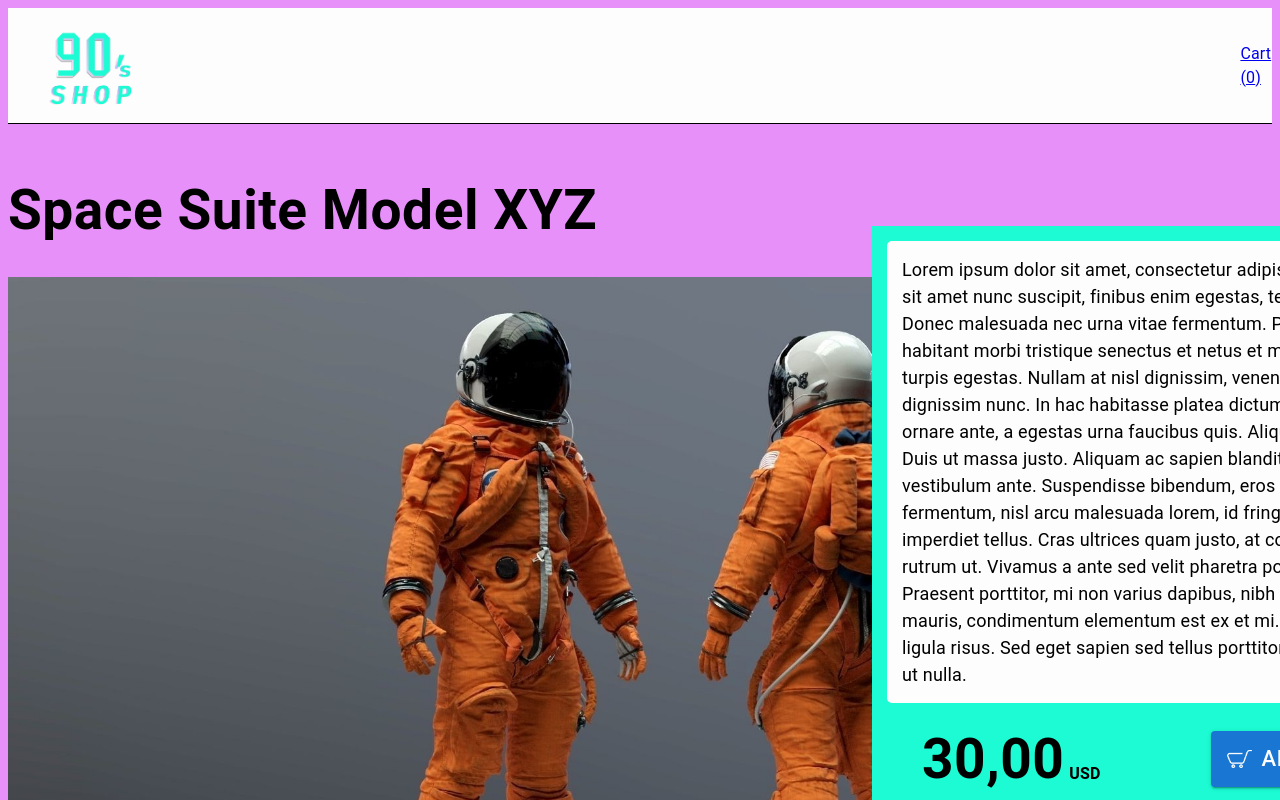
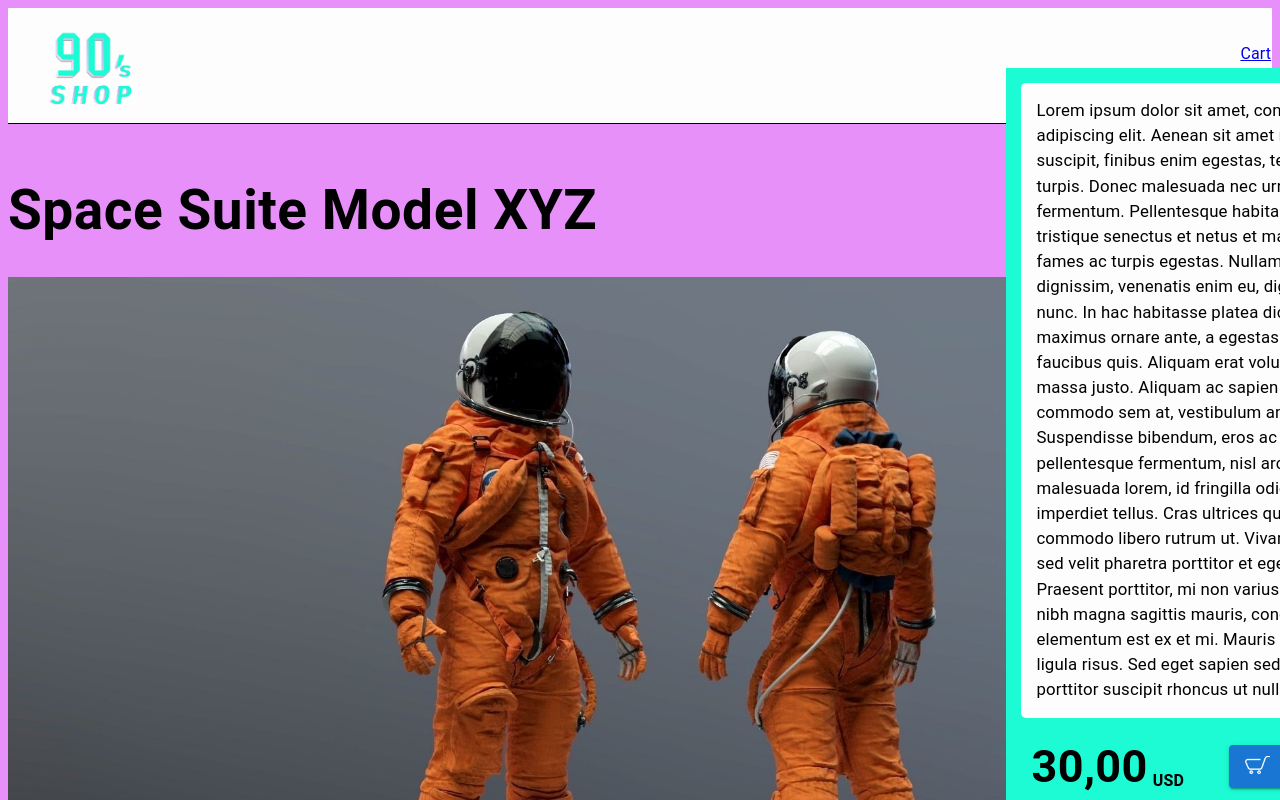
Before and after one commit to wakenedo/cgt-test-fe-marketplace, a React (Create React App) app: page /Product/test in a window 1280 px wide. Shown: the top 800 px of the page. Built offline with nearby package versions, Linux system fonts and the light colour scheme.

Commit message:
Update index.js

```diff
--- a/src/pages/Product/index.js
+++ b/src/pages/Product/index.js
@@ -49,10 +49,10 @@ const Product = () => {
               backgroundColor='#1CFBD3'
               sx={{
                 width: {
-                  lg: '600px'
+                  lg: '400px'
                 },
                 marginLeft: {
-                  lg: '67.5%'
+                  lg: '78%'
                 },
                 bottom: {
                   lg: '0',
@@ -75,7 +75,7 @@ const Product = () => {
                 <Typography
                   sx={{
                     fontSize: {
-                      lg: '18px',
+                      lg: '16.8px',
                       md: '',
                       xs: '11px',
                     }
@@ -93,7 +93,7 @@ const Product = () => {
                 margin='0 auto'
                 sx={{
                   width: {
-                    lg: '500px',
+                    lg: '350px',
                     md: '80%',
                     xs: '80%',
                   }
@@ -105,7 +105,7 @@ const Product = () => {
                   fontWeight='bold'
                   sx={{
                     fontSize: {
-                      lg: '55px',
+                      lg: '45px',
                       md: '45px',
                       xs: '30px',
                     },
@@ -140,7 +140,7 @@ const Product = () => {
                   onClick={() => console.warn('Not implemented!')}
                   sx={{
                     fontSize: {
-                      lg: '22px',
+                      lg: '13px',
                       md: '18px',
                       xs: '14px',
                     }
```
